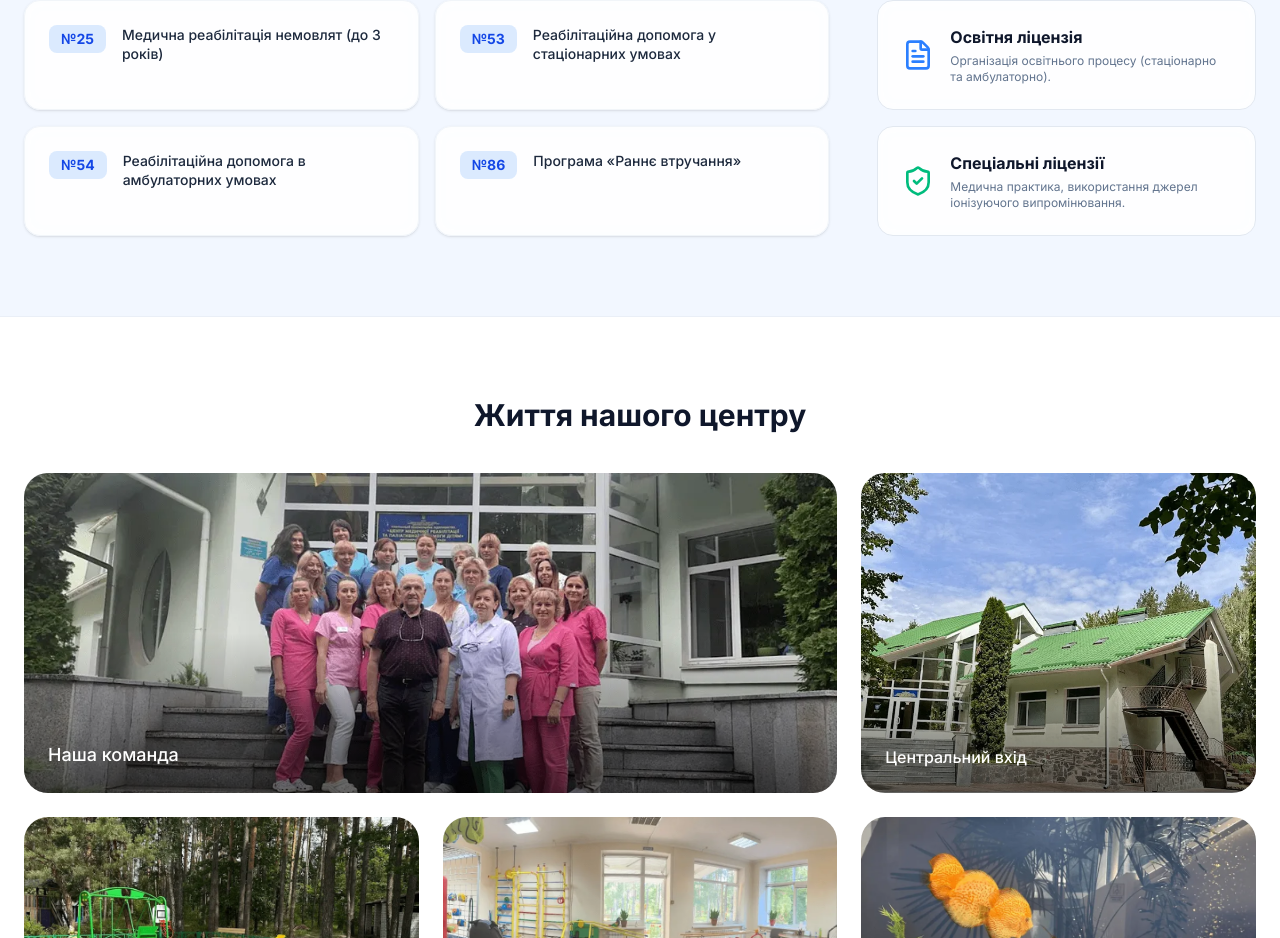
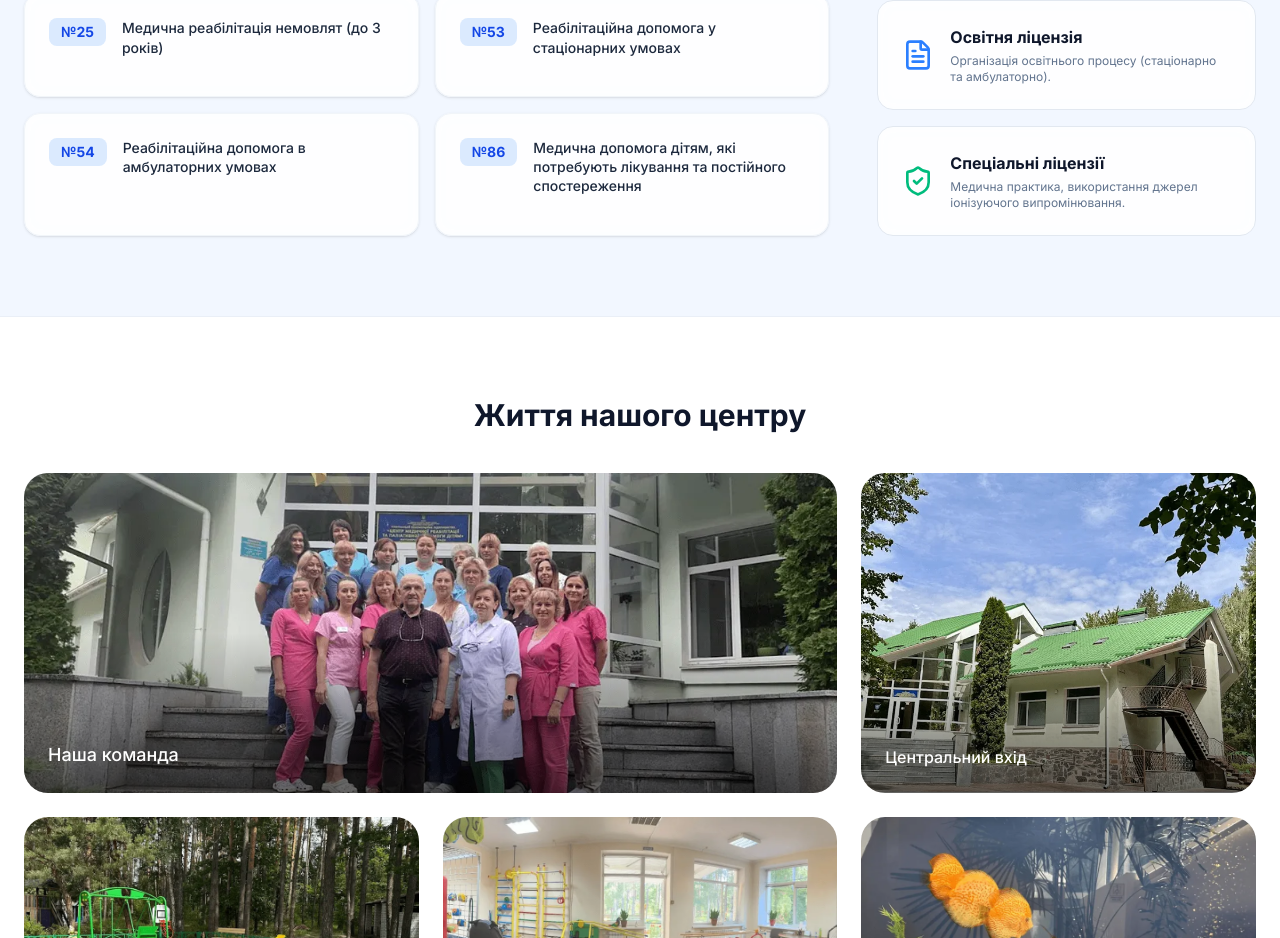
Before and after one commit to BrownyOFF/clinic, a Next.js app: page /pro-nas in a window 1280 px wide. Shown: the part 1303-2241 px from the top of the page. Built offline with nearby package versions, Linux system fonts and the light colour scheme.

Commit message:
update 3.0

```diff
--- a/app/komanda/page.tsx
+++ b/app/komanda/page.tsx
@@ -23,7 +23,7 @@ const teamMembers = [
   { id: 8, name: "Шадура Світлана", role: "Асистент фізичного терапевта", category: "Фахівці з реабілітації", image: "/images/Shadyra.webp" },
   { id: 9, name: "Михальчук Віта", role: "Асистент ерготерапевта", category: "Фахівці з реабілітації", image: "/images/Muchalchyk.webp" },
   { id: 10, name: "Гераймович Світлана", role: "Вихователь", category: "Психологи та Логопеди", image: "/images/Heraimovich.webp" },
-  { id: 11, name: "Бондарчу Олена", role: "Вихователь", category: "Психологи та Логопеди", image: "/images/Bondarchyk.webp" },
+  { id: 11, name: "Бондарчук Олена", role: "Вихователь", category: "Психологи та Логопеди", image: "/images/Bondarchyk.webp" },
   { id: 12, name: "Дмитрук Алла", role: "Вихователь", category: "Психологи та Логопеди", image: "/images/Dmitryk.webp" },
   { id: 13, name: "Чумакевич Оксана", role: "Логопед", category: "Психологи та Логопеди", image: "/images/Chymackevich.webp" },
   { id: 14, name: "Ковальова Ольга", role: "Логопед", category: "Психологи та Логопеди", image: "/images/Kovaloyva.webp" },
--- a/app/pro-nas/page.tsx
+++ b/app/pro-nas/page.tsx
@@ -43,8 +43,8 @@ export default function AboutPage() {
     },
     {
       id: "86",
-      title: "Програма «Раннє втручання»",
-      description: "Міждисциплінарна допомога дітям раннього віку з порушеннями розвитку, а також психологічна підтримка їхніх родин."
+      title: "Медична допомога дітям, які потребують лікування та постійного спостереження",
+      description: "Передбачає цілодобовий медсестринський догляд, лікарське спостереження, забезпечення ліками та харчуванням для дітей, зокрема до 4 років, у вразливих станах."
     },
   ];
 
--- a/app/vakansiyi/page.tsx
+++ b/app/vakansiyi/page.tsx
@@ -11,7 +11,8 @@ const activeVacancies = [
   "Фізичний терапевт",
   "Ерготерапевт",
   "Лікар фізичної та реабілітаційної медицини",
-  "Лікар-педіатр"
+  "Лікар-педіатр",
+  "Асистент ерготерапевта"
 ];
 
 export default function VacancyPage() {
```
